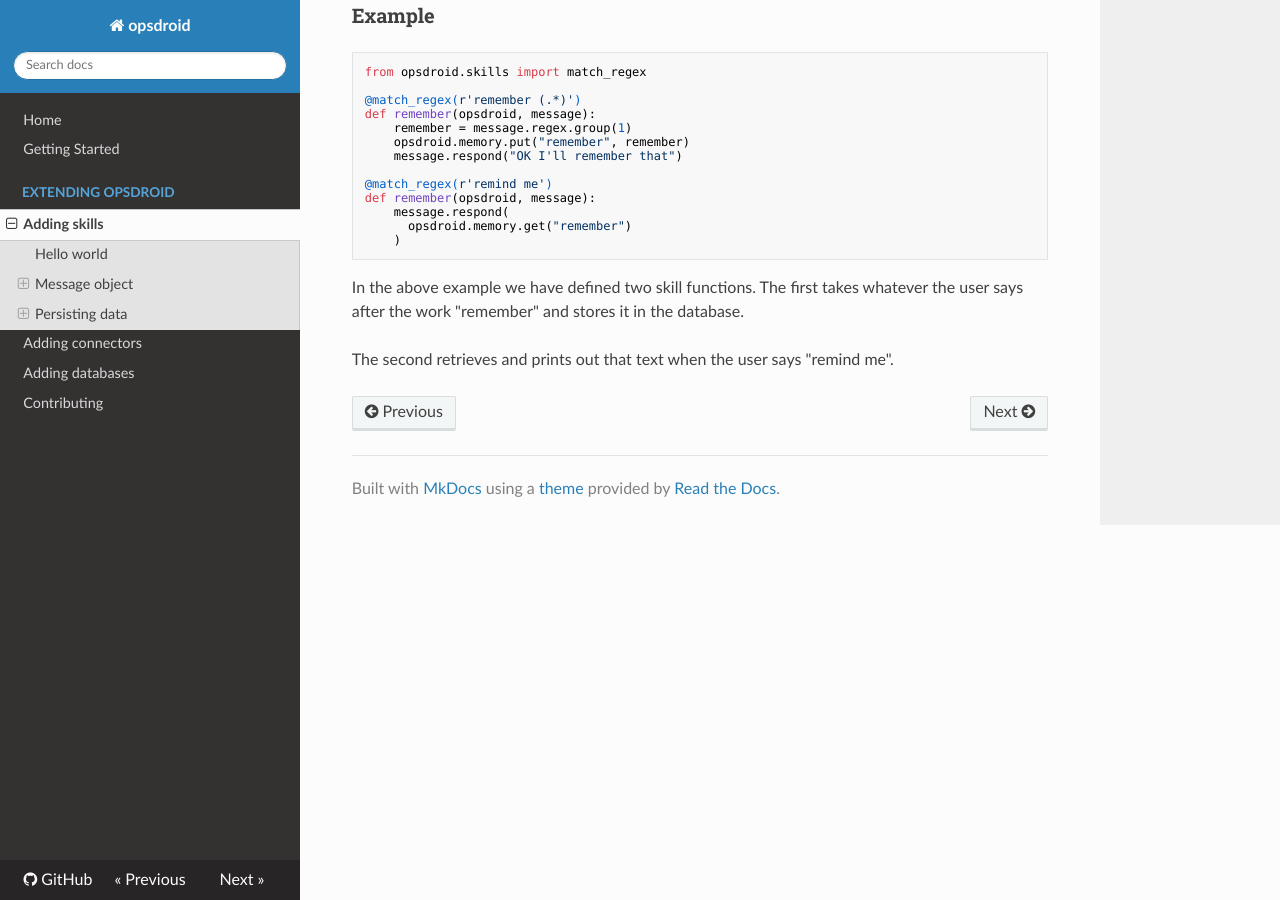
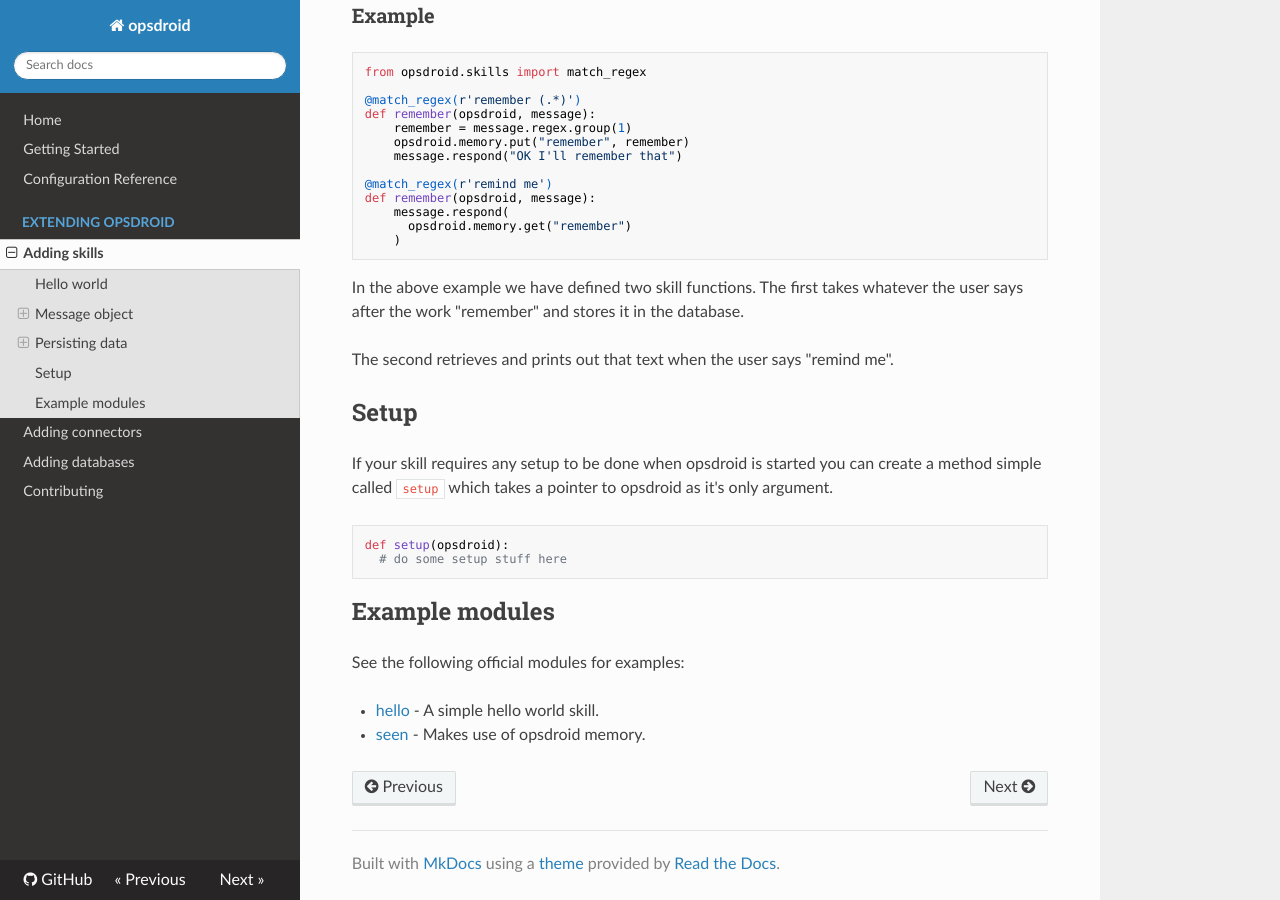
Before and after one commit to opsdroid/opsdroid, an MkDocs documentation site: the page built from docs/extending/skills.md, in a window 1280 px wide and 900 px high, scrolled down 1922 px. Built offline with MkDocs 1.6.1, drawn with Linux system fonts in a browser that asks for light colours; nearby versions of some CDN libraries; old or Windows-style settings are respelled for this version of MkDocs.

Commit message:
More tweaks

````diff
--- a/docs/extending/skills.md
+++ b/docs/extending/skills.md
@@ -85,3 +85,19 @@
 In the above example we have defined two skill functions. The first takes whatever the user says after the work "remember" and stores it in the database.
 
 The second retrieves and prints out that text when the user says "remind me".
+
+## Setup
+
+If your skill requires any setup to be done when opsdroid is started you can create a method simple called `setup` which takes a pointer to opsdroid as it's only argument.
+
+```python
+def setup(opsdroid):
+  # do some setup stuff here
+```
+
+## Example modules
+
+See the following official modules for examples:
+
+ * [hello](https://github.com/opsdroid/skill-hello) - A simple hello world skill.
+ * [seen](https://github.com/opsdroid/skill-seen) - Makes use of opsdroid memory.
--- a/mkdocs.yml
+++ b/mkdocs.yml
@@ -5,6 +5,7 @@
 pages:
   - Home: 'index.md'
   - Getting Started: 'getting-started.md'
+  - Configuration Reference: 'configuration-reference.md'
   - Extending opsdroid:
     - Adding skills: 'extending/skills.md'
     - Adding connectors: 'extending/connectors.md'
````
